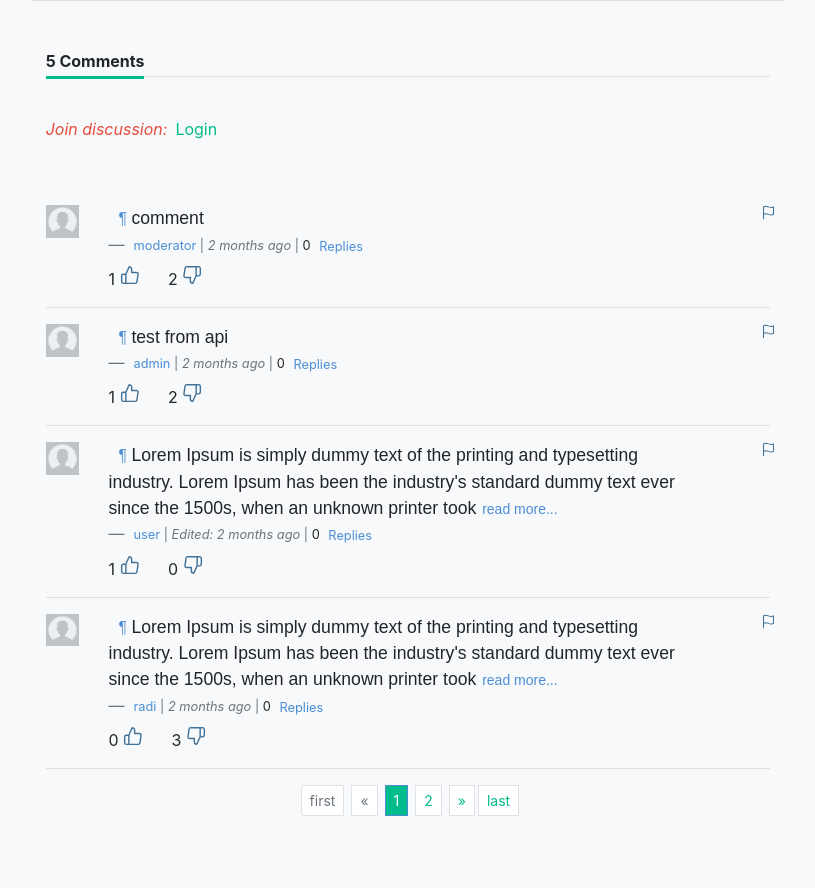
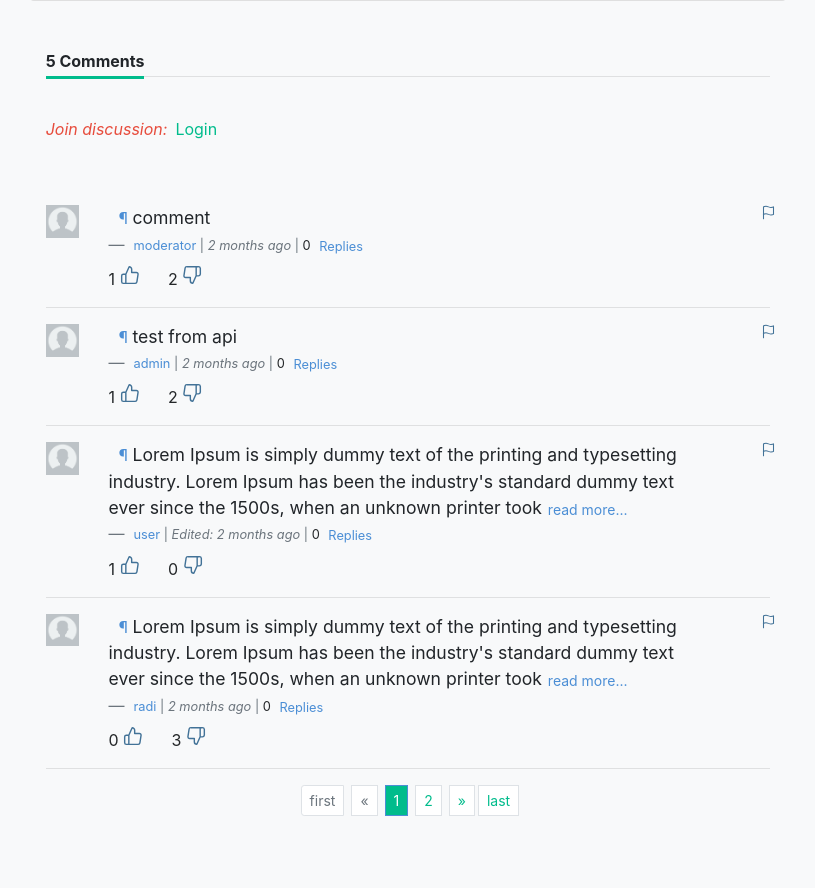
Before and after one commit to Radi85/Comment, a Django app: template test/example/templates/post/postdetail.html in a window 1280 px wide. Shown: the part 539-1427 px from the top of the page, without its empty margins (101-916 px from the left). Run offline with Django 3.2, Linux system fonts and the light colour scheme; the template is opened without the code that fills it: values that come from a table or form of the project are taken from there, others are empty; data comes from the database, SQL or seed files in the repository; some libraries are stand-ins or nearby versions.

Commit message:
Some small fixes
- correct link to read the docs.
- use div in footer for comment stlying, just makes the design less opinionated.
- fix documentation for rendering all comments without pagination.
- remove font-styling for comment content

```diff
--- a/comment/static/css/comment.css
+++ b/comment/static/css/comment.css
@@ -1,5 +1,4 @@
 .js-comment-content {
-    font-family: sans-serif, serif;
     font-size: 1.1rem;
 }
 .js-comment-content>.js-comment-urlhash {
--- a/comment/templates/comment/comments/comment_content.html
+++ b/comment/templates/comment/comments/comment_content.html
@@ -6,7 +6,7 @@
     {% block comment_content %}
     {% render_content comment 30 %}
     {% endblock comment_content %}
-    <footer class="blockquote-footer">
+    <div class="blockquote-footer">
         <small>
             <a class="{% block username_cls %}{% endblock username_cls %}" href="{% get_profile_url comment %}" title="View {{ comment.user }} profile">{{ comment.user }}</a> |
             {% if comment.is_edited %}
@@ -36,5 +36,5 @@
             {% endif %}
         </small>
         {% include "comment/reactions/reactions.html" with comment=comment %}
-    </footer>
+    </div>
 </div>
```
Also changed, not shown: 1 other file.
